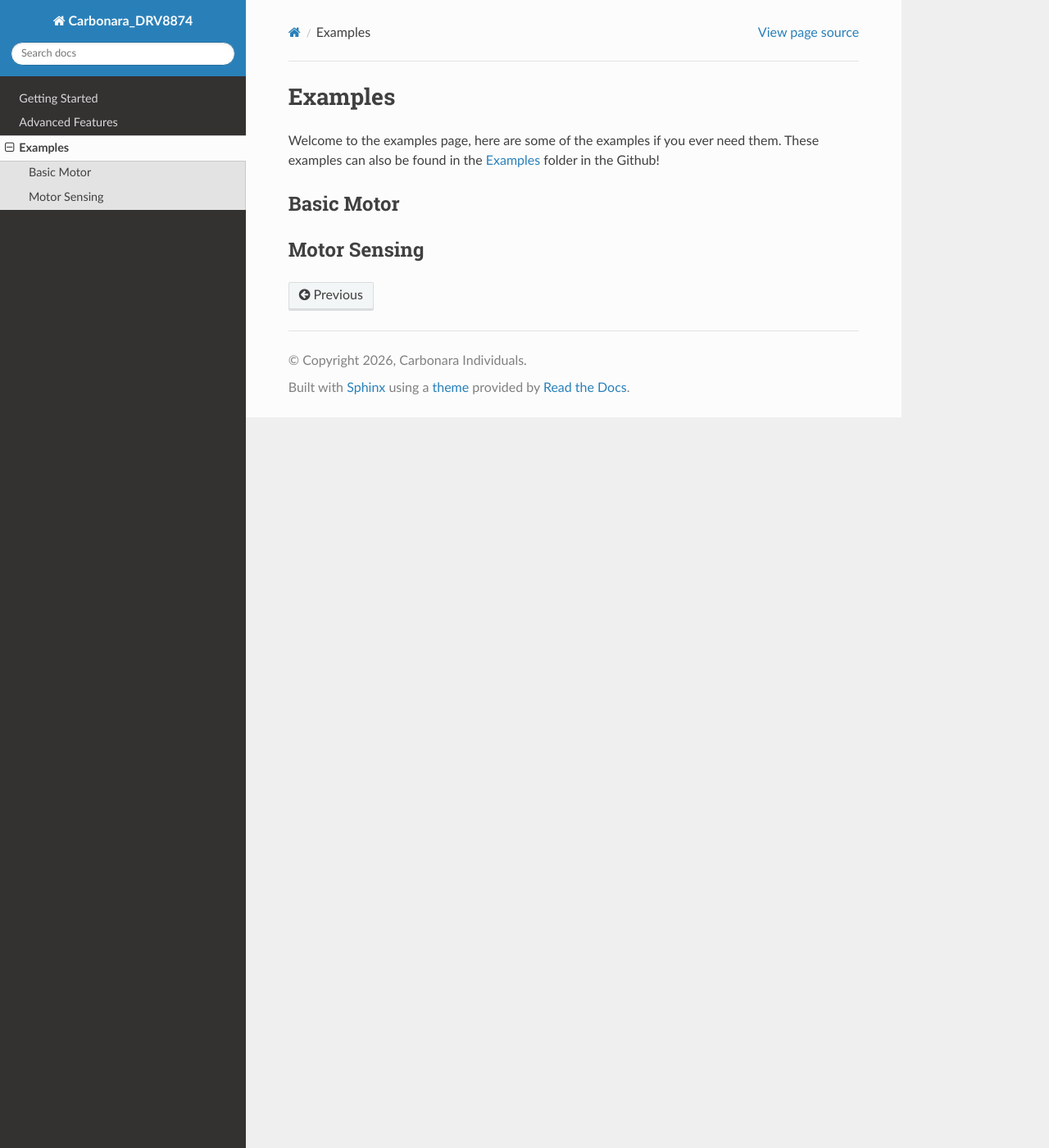
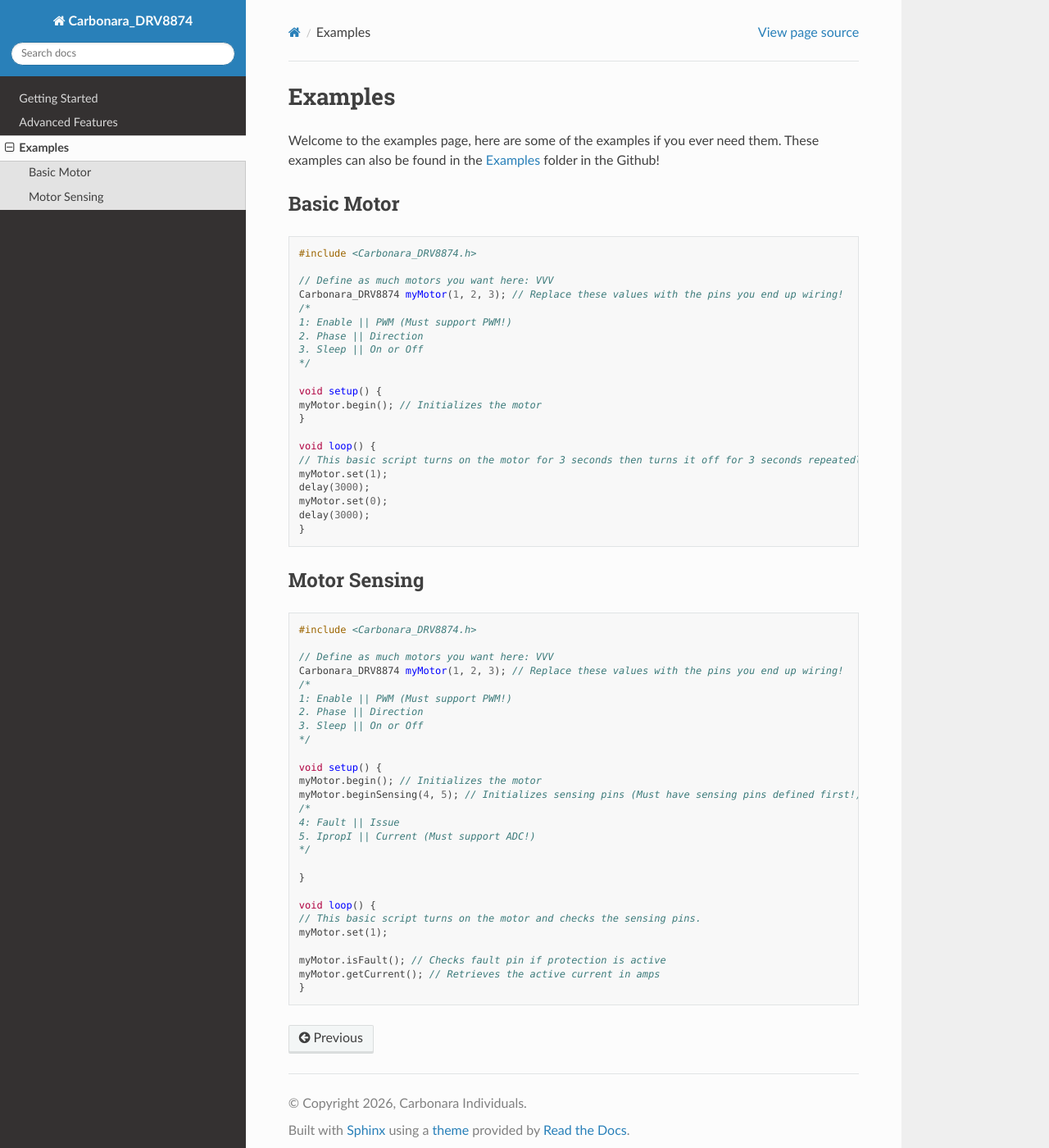
Before and after one commit to Carbonara-Individuals/Carbonara_DRV8874, a Sphinx documentation site: the page built from docs/examples.rst, in a window 1280 px wide and 1400 px high. Shown: the whole window at 82% size. Built offline with Sphinx 7.4.7 and the Read the Docs theme 3.1.0, drawn with Linux system fonts in a browser that asks for light colours; pages that are not in the unit, such as notebooks, are missing from menus.

Commit message:
Fixed styling issues with docs

```diff
--- a/docs/examples.rst
+++ b/docs/examples.rst
@@ -7,6 +7,7 @@ Basic Motor
 -----------
 
 .. code-block:: cpp
+
     #include <Carbonara_DRV8874.h>
 
     // Define as much motors you want here: VVV
@@ -33,6 +34,7 @@ Motor Sensing
 -------------
 
 .. code-block:: cpp
+
     #include <Carbonara_DRV8874.h>
 
     // Define as much motors you want here: VVV
--- a/docs/getting_started.rst
+++ b/docs/getting_started.rst
@@ -10,7 +10,7 @@ Setup
 | 1. Go to the Arduino IDE and open the Library Manager (**Sketch** > **Include Library** > **Manage Libraries...**)
 | 2. Search for "Carbonara_DRV8874" and click the **Install** button.
 | 3. Restart the Arduino IDE to ensure the library is properly loaded.
-| 4. Create a new sketch (File > New) and save it.
+| 4. Create a new sketch (**File** > **New**) and save it.
 
 Basics
 ------
```
